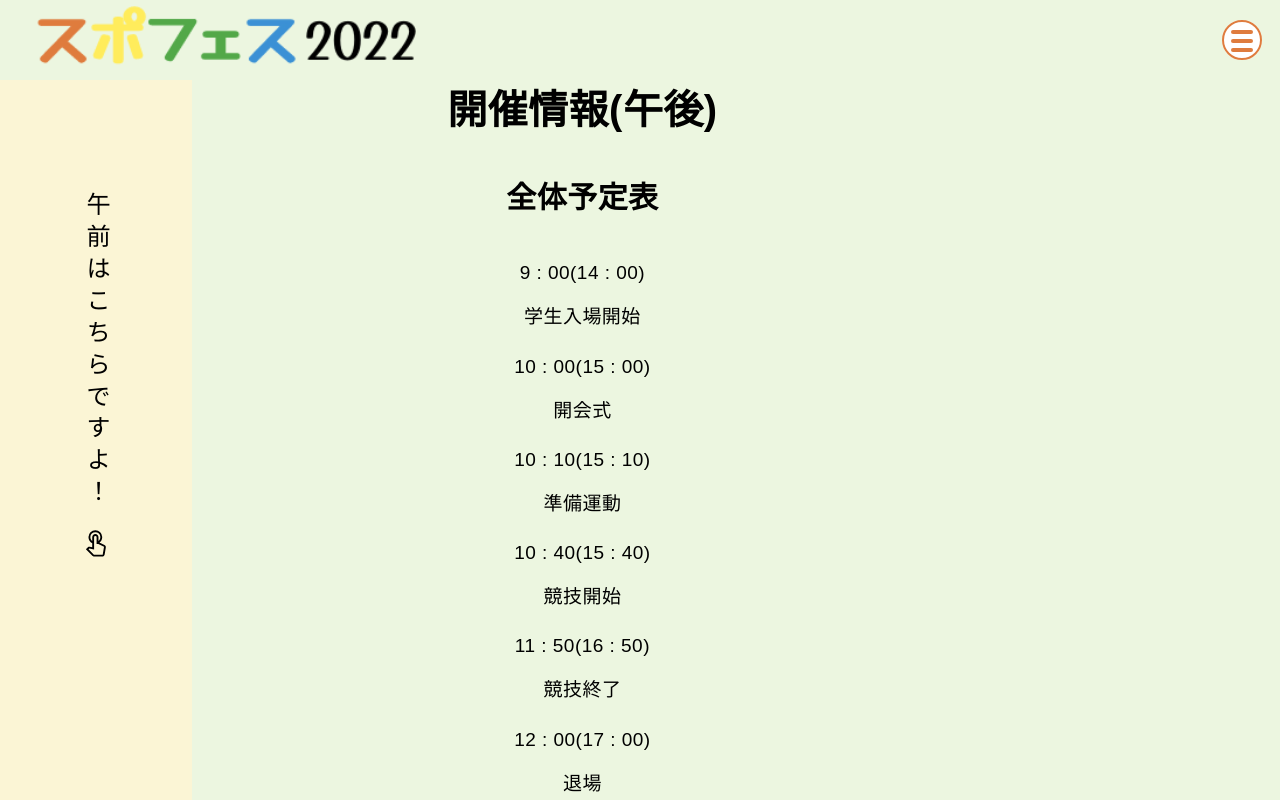
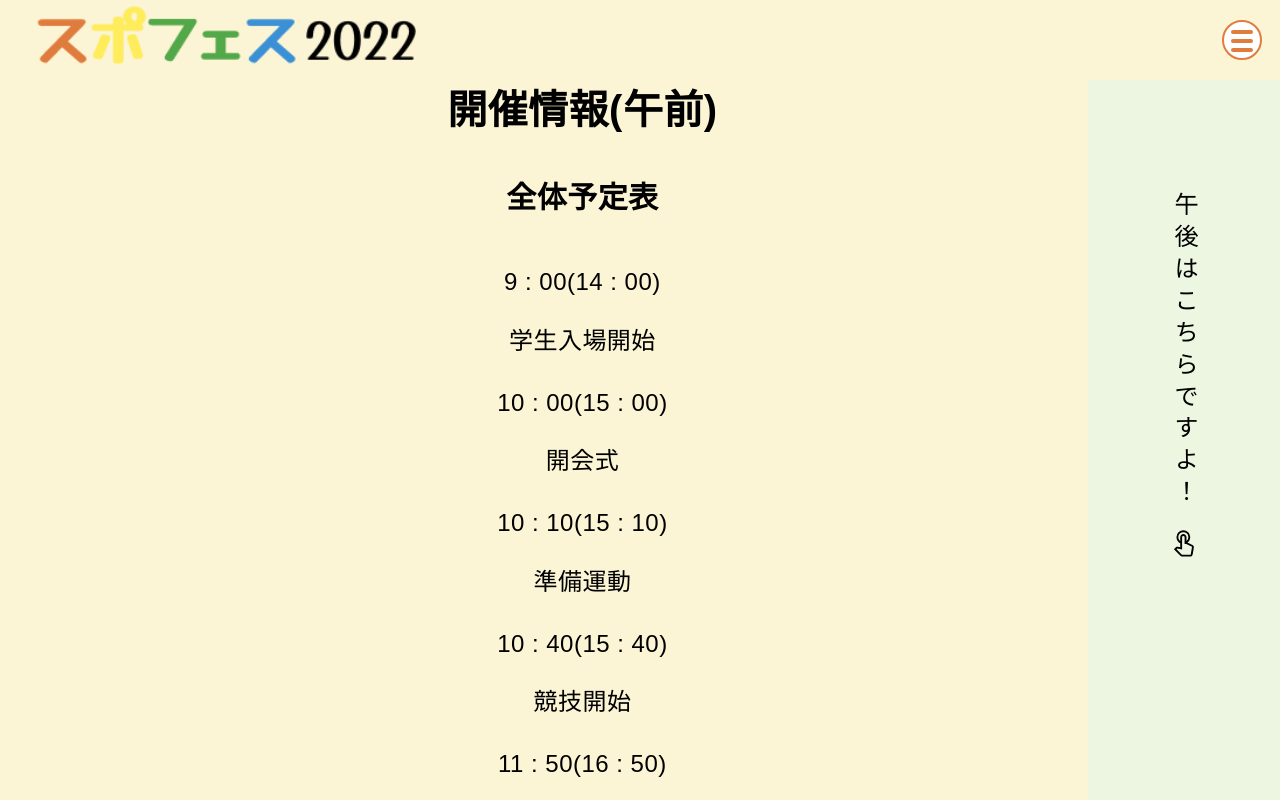
Before and after one commit to codelzn/jec_spfs_react, a Next.js app: page /venue in a window 1280 px wide. Shown: the top 800 px of the page. Built offline with nearby package versions, Linux system fonts and the light colour scheme; a web font is replaced by a local one.

Commit message:
fixbug:venue-font-size

```diff
--- a/pages/venue.tsx
+++ b/pages/venue.tsx
@@ -6,7 +6,8 @@ import HeadCom from '../components/headCom';
 import React, { useState } from 'react';
 
 const Venue: NextPage = () => {
-  const [activeCon, setActiveCon] = useState<boolean>(false);
+  // まずは午前を表示する、falseの場合は午後を表示する
+  const [activeCon, setActiveCon] = useState<boolean>(true);
   const contChange = () => {
     setActiveCon(!activeCon);
   };
--- a/styles/Venue.module.scss
+++ b/styles/Venue.module.scss
@@ -19,7 +19,7 @@
           .time1 {
             width: 100%;
             h3 {
-              font-size: vh(30);
+              font-size: vh(36);
               text-align: center;
               margin-bottom: vh(22);
             }
@@ -28,12 +28,11 @@
               flex-direction: column;
               align-items: center;
               margin-bottom: vh(80);
-              font-size: vh(22);
               dt {
-                margin-top: vh(24);
+                margin-top: vh(30);
               }
               dd {
-                margin-top: vh(18);
+                margin-top: vh(26);
               }
             }
           }
```
